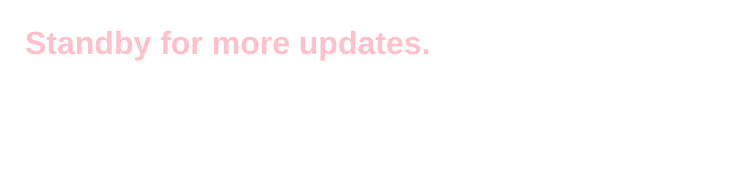
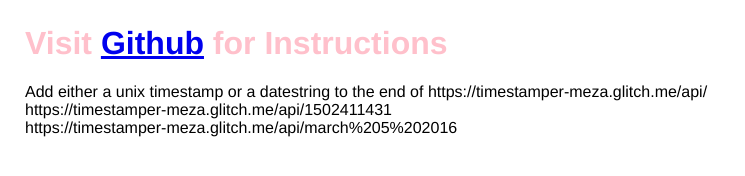
Before and after one commit to XLpacman805/timestamper-meza, a website: page views/index.html in a window 1280 px wide. Shown: the whole page, without its empty margins (0-745 px from the left). Drawn offline with nearby package versions, Linux system fonts and the light colour scheme.

Commit message:
Updated readme with instructions and changed other small details

```diff
--- a/views/index.html
+++ b/views/index.html
@@ -20,8 +20,17 @@
   </head>
   <body>
      <h1>
-        Standby for more updates.
+       Visit <a href="https://github.com/XLpacman805/timestamper-meza" target="_blank" >Github</a> for Instructions
     </h1>
+
+
+Add either a unix timestamp or a datestring to the end of https://timestamper-meza.glitch.me/api/
+<br>
+
+https://timestamper-meza.glitch.me/api/1502411431 <br>
+
+https://timestamper-meza.glitch.me/api/march%205%202016
+
 
     <!-- Your web-app is https, so your scripts need to be too -->
     <script src="https://code.jquery.com/jquery-2.2.1.min.js"
```
Also changed, not shown: package.json (+4 -4 lines), .config/configstore/update-notifier-npm.json, README.md.
